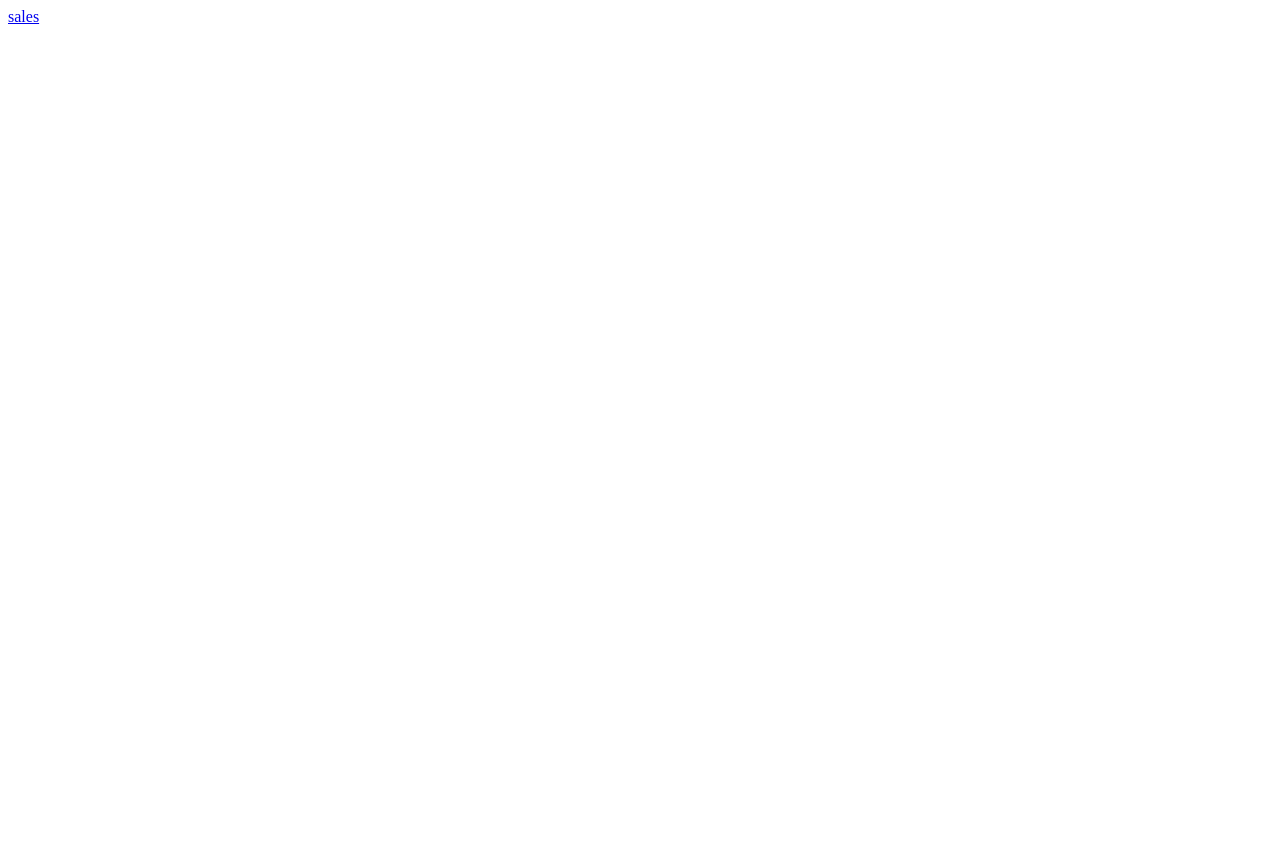
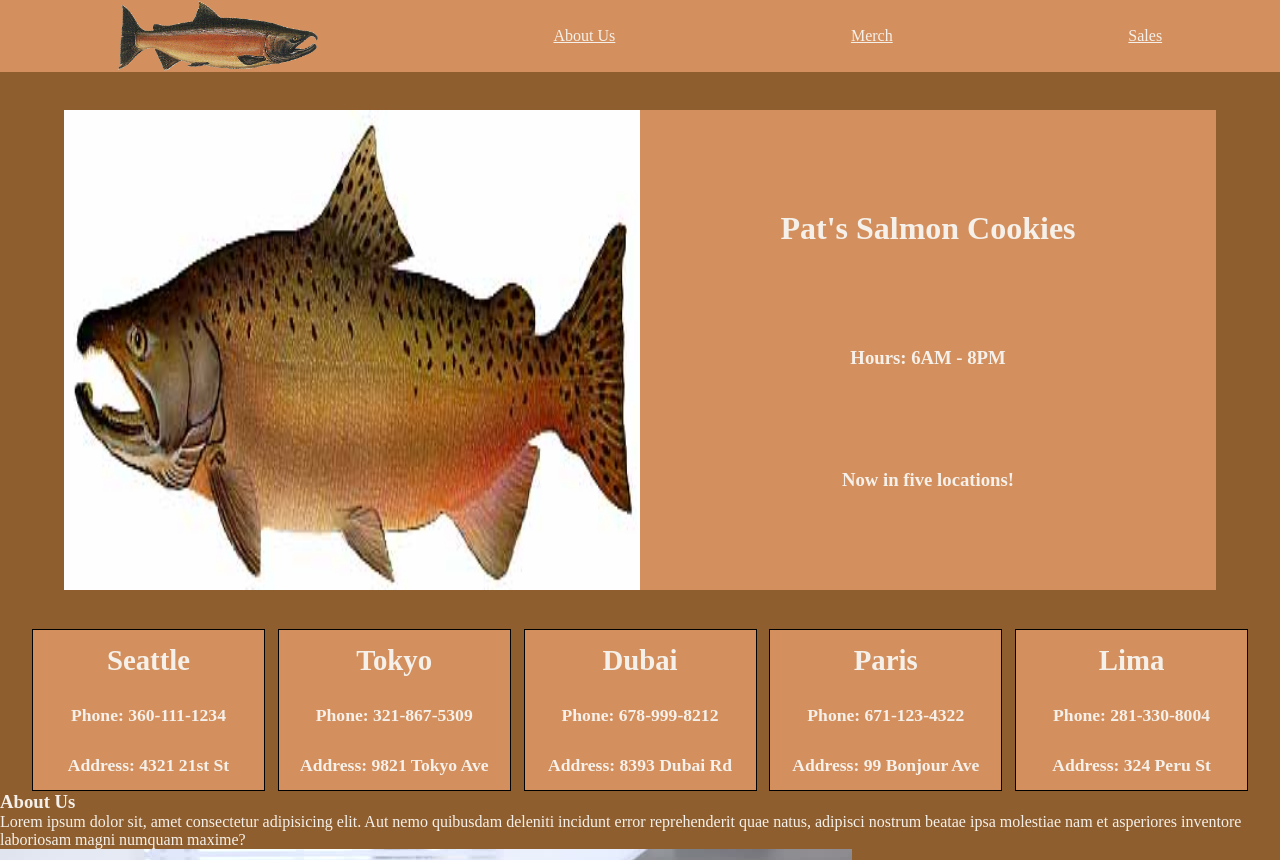
Before and after one commit to AnthonyKeith15/cookie-stand, a plain HTML site: page index.html in a window 1280 px wide. Shown: the top 860 px of the page. Before the commit the page ends 800 px from the top, so only its background shows below. Drawn offline with Linux system fonts and the light colour scheme.

Commit message:
HTML and img folder added. CSS for navbar and hero page complete

```diff
--- a/css/styles.css
+++ b/css/styles.css
@@ -0,0 +1,77 @@
+:root {
+  --primaryColor: #8f5e2f;
+  --secondaryColor: #d3905e;
+  --accentColor: #f5f0e9;
+}
+* {
+  padding: 0;
+  margin: 0;
+  color: var(--accentColor);
+}
+
+nav {
+  background-color: var(--secondaryColor);
+  width: 100vw;
+  height: 9vh;
+  display: flex;
+  justify-content: space-around;
+  align-items: center;
+}
+
+nav img {
+  width: 200px;
+  height: 70px;
+}
+
+body {
+  background-color: var(--primaryColor);
+}
+.heroPage {
+  width: 90vw;
+  height: 60vh;
+  margin: 3% auto;
+  display: flex;
+  justify-content: center;
+}
+
+.heroPage img {
+  width: 50%;
+}
+
+.salmonCookieInfo {
+  width: 50%;
+  background-color: var(--secondaryColor);
+  color: var(--accentColor);
+  text-align: center;
+  display: flex;
+  flex-direction: column;
+  justify-content: space-evenly;
+}
+
+.locations {
+  width: 95vw;
+  margin: auto;
+  display: flex;
+  justify-content: space-around;
+  gap: 1vw;
+}
+
+#locationInfo {
+  background-color: var(--secondaryColor);
+  width: 95%;
+  height: 20vh;
+  border: 1px solid black;
+  display: flex;
+  flex-direction: column;
+  justify-content: space-around;
+  align-items: center;
+}
+
+#locationInfo h4 {
+  font-size: 1.8rem;
+  font-weight: bolder;
+}
+
+#locationInfo h5 {
+  font-size: 1.1rem;
+}
--- a/index.html
+++ b/index.html
@@ -7,8 +7,57 @@
   <title>We Love Salmon Cookies</title>
   <link rel="stylesheet" href="css/styles.css">
 </head>
+<nav>
+  <img src="img/salmon.png" alt="Chinook Salmon Logo">
+  <a href="">About Us</a>
+  <a href="">Merch</a>
+  <a href="sales.html">Sales</a>
+</nav>
 <body>
-<a href="sales.html">sales</a>
+  <div class="heroPage">
+    <img src="img/chinook.jpg" alt="A Large Salmon Logo">
+    <div class="salmonCookieInfo">
+      <h1>Pat's Salmon Cookies</h1>
+      <h3>Hours: 6AM - 8PM</h3>
+      <h3>Now in five locations!</h3>
+    </div>
+  </div>
+  <div class="locations">
+    <div id="locationInfo">
+      <h4>Seattle</h4>
+      <h5>Phone: 360-111-1234</h5>
+      <h5>Address: 4321 21st St</h5>
+    </div>
+    <div id="locationInfo">
+      <h4>Tokyo</h4>
+      <h5>Phone: 321-867-5309</h5>
+      <h5>Address: 9821 Tokyo Ave</h5>
+    </div>
+    <div id="locationInfo">
+      <h4>Dubai</h4>
+      <h5>Phone: 678-999-8212</h5>
+      <h5>Address: 8393 Dubai Rd</h5>
+    </div>
+    <div id="locationInfo">
+      <h4>Paris</h4>
+      <h5>Phone: 671-123-4322</h5>
+      <h5>Address: 99 Bonjour Ave</h5>
+    </div>
+    <div id="locationInfo">
+      <h4>Lima</h4>
+      <h5>Phone: 281-330-8004</h5>
+      <h5>Address: 324 Peru St</h5>
+    </div>
+  </div>
+  <div class="about">
+    <div class="aboutUsContainer">
+      <div class="leftSideText">
+        <h3>About Us</h3>
+        <p>Lorem ipsum dolor sit, amet consectetur adipisicing elit. Aut nemo quibusdam deleniti incidunt error reprehenderit quae natus, adipisci nostrum beatae ipsa molestiae nam et asperiores inventore laboriosam magni numquam maxime?</p>
+      </div>
+      <img src="img/family.jpg" alt="A Family Having Fun">
+    </div>
+  </div>
 
 
 </body>
```
Also changed, not shown: img/chinook.jpg (added), img/cutter.jpeg (added), img/family.jpg (added), img/fish.jpg (added), img/frosted-cookie.jpg (added), img/salmon.png (added), img/shirt.jpg (added).
